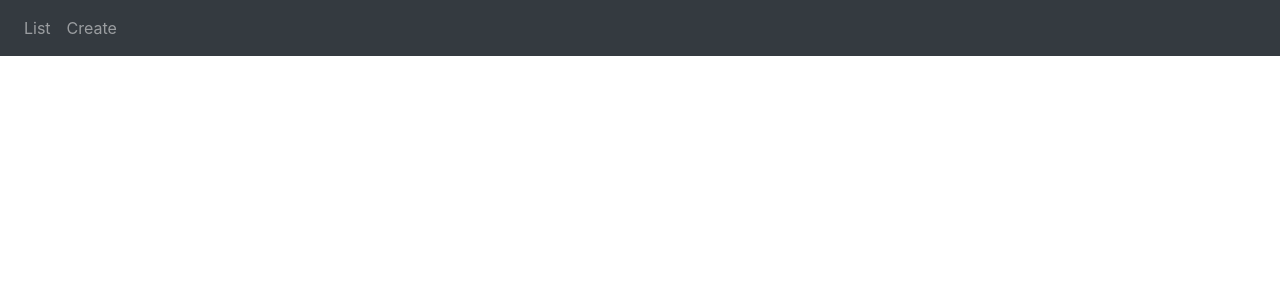
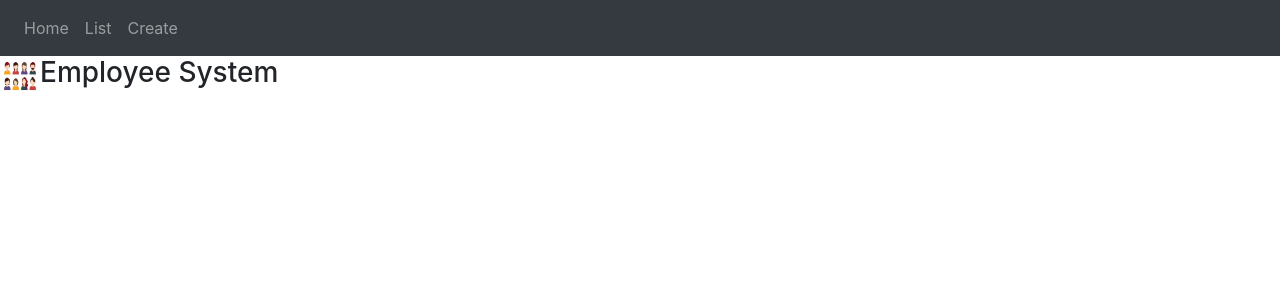
Before and after one commit to anjan258/AngularOps2, an Angular app: page /home in a window 1280 px wide. Before the commit this address led to /. Shown: the top 300 px of the page. Built offline with nearby package versions, Linux system fonts and the light colour scheme.

Commit message:
created a new employee module

```diff
--- a/src/app/app-routing.module.ts
+++ b/src/app/app-routing.module.ts
@@ -2,12 +2,16 @@ import { NgModule } from '@angular/core';
 import { Routes, RouterModule } from '@angular/router';
 import { EmployeeCreateComponent } from './employee/employee-create.component';
 import { ListEmployeesComponent } from './employee/list-employees.component';
+import { HomeComponent } from './home.component';
+import { PageNotFoundComponent } from './page-not-found.component';
 
 const routes: Routes = [
   { path: 'list', component: ListEmployeesComponent  },
   { path: 'create', component: EmployeeCreateComponent  },
   { path: 'edit/:id', component: EmployeeCreateComponent  },
-  { path: '', redirectTo: '/' , pathMatch: 'full'  },
+  { path: 'home', component: HomeComponent  },
+  { path: '', redirectTo: '/home' , pathMatch: 'full'  },
+  { path: '**', component: PageNotFoundComponent },
 ];
 
 @NgModule({
--- a/src/app/app.component.html
+++ b/src/app/app.component.html
@@ -6,6 +6,9 @@
 
     <div class="collapse navbar-collapse" id="navbarSupportedContent">
       <ul class="navbar-nav mr-auto">
+        <li class="nav-item">
+          <a class="nav-link" outerLinkActive="active" routerLink="home">Home</a>
+        </li>
         <li class="nav-item">
           <a class="nav-link" outerLinkActive="active" routerLink="list">List</a>
         </li>
--- /dev/null
+++ b/src/app/home.component.css
@@ -0,0 +1,5 @@
+.imgstyles
+{
+    height: 40px;
+    width: 40px;
+}
--- /dev/null
+++ b/src/app/home.component.html
@@ -0,0 +1,7 @@
+
+<div class="panel panel-primary">
+    <div class="panel-heading" style="display: inline-flex;">
+        <img src="../assets/images/people.jpg" class="imgstyles">
+        <h3 class="panel-title">Employee System</h3>
+    </div>
+</div>
--- /dev/null
+++ b/src/app/home.component.ts
@@ -0,0 +1,15 @@
+import { Component, OnInit } from '@angular/core';
+
+@Component({
+  selector: 'app-home',
+  templateUrl: './home.component.html',
+  styleUrls: ['./home.component.css']
+})
+export class HomeComponent implements OnInit {
+
+  constructor() { }
+
+  ngOnInit(): void {
+  }
+
+}
--- /dev/null
+++ b/src/app/page-not-found.component.html
@@ -0,0 +1 @@
+<h3>The page you are looking for cannot be found.</h3>
--- /dev/null
+++ b/src/app/page-not-found.component.ts
@@ -0,0 +1,15 @@
+import { Component, OnInit } from '@angular/core';
+
+@Component({
+  selector: 'app-page-not-found',
+  templateUrl: './page-not-found.component.html',
+  styleUrls: ['./page-not-found.component.css']
+})
+export class PageNotFoundComponent implements OnInit {
+
+  constructor() { }
+
+  ngOnInit(): void {
+  }
+
+}
```
Also changed, not shown: src/app/app.module.ts (+11 -8 lines), src/app/employee/employee.module.ts (added, +28 -0 lines), src/app/page-not-found.component.css (added), src/assets/images/people.jpg (added).
